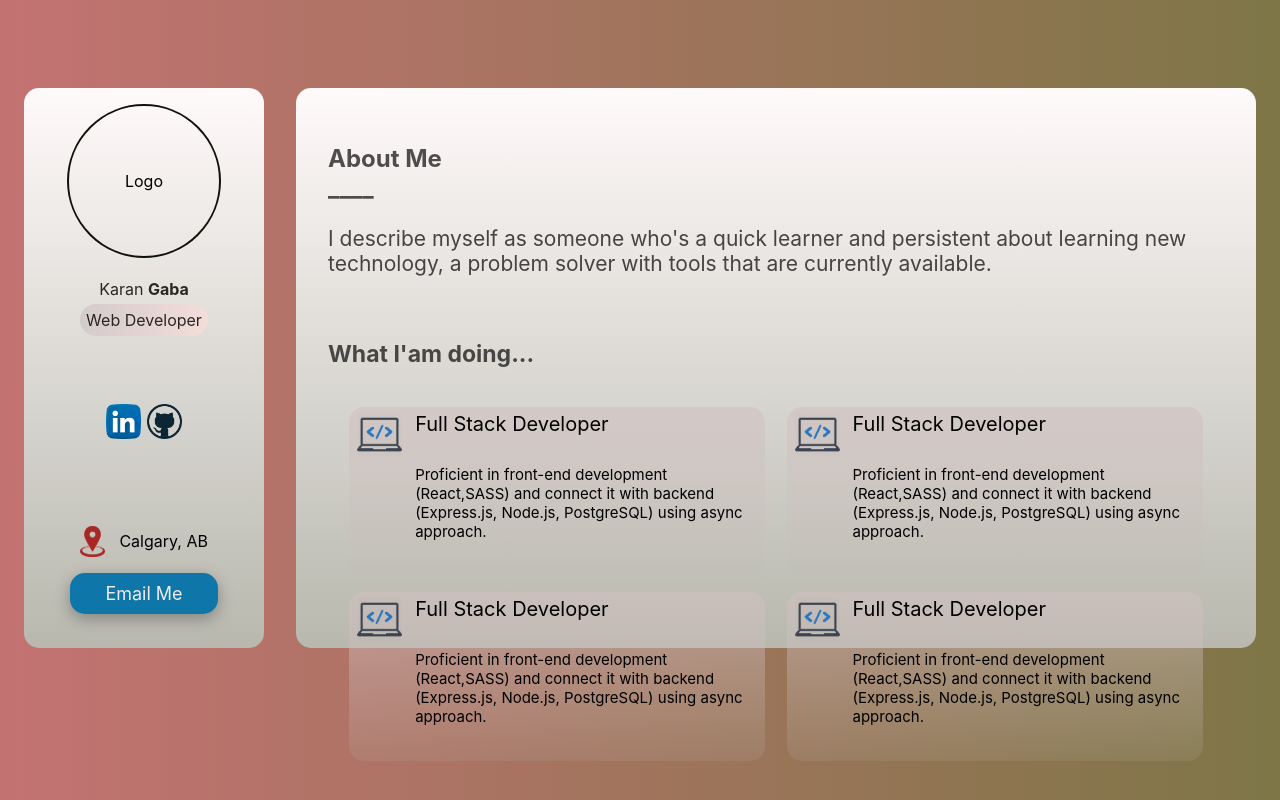
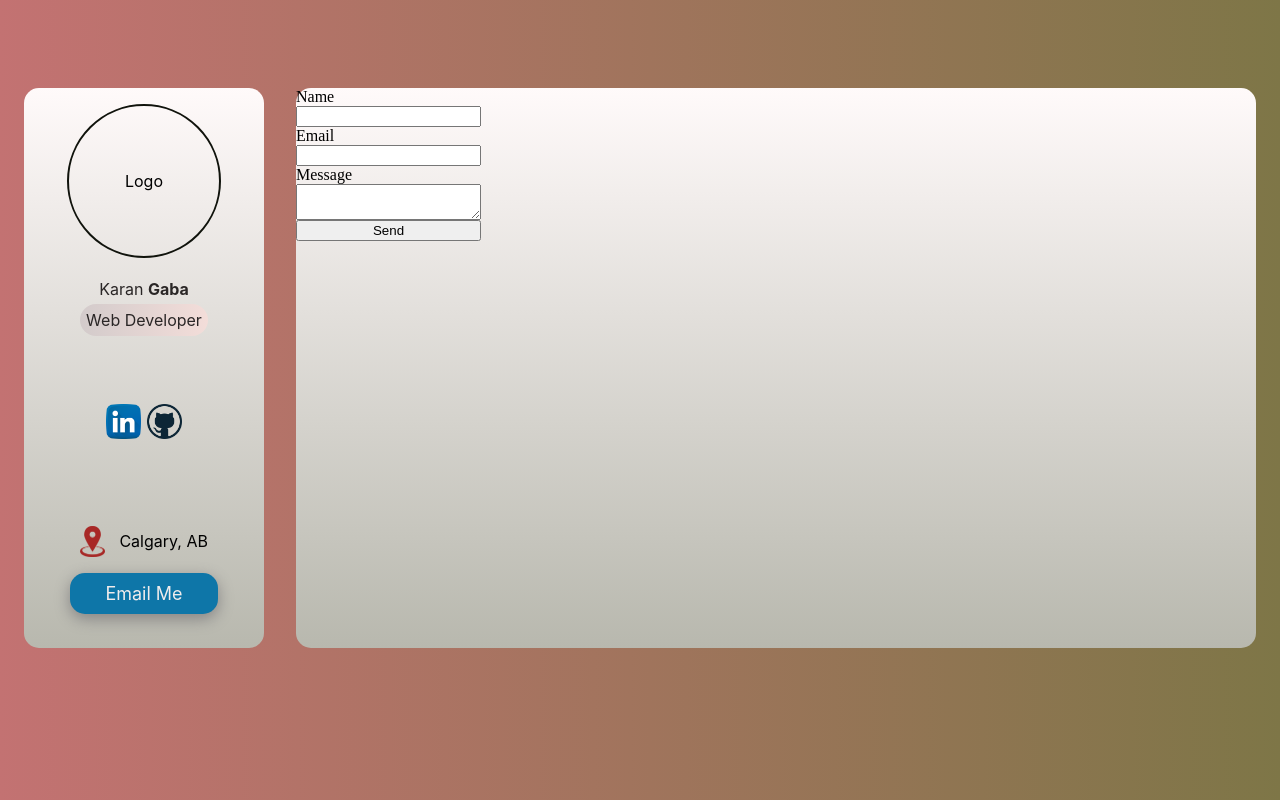
Before and after one commit to karanOO89/portfolio, a React (Create React App) app: page /email in a window 1280 px wide. Built offline with nearby package versions, Linux system fonts and the light colour scheme.

Commit message:
react router dom added

```diff
--- a/package.json
+++ b/package.json
@@ -6,9 +6,12 @@
     "@testing-library/jest-dom": "^5.11.4",
     "@testing-library/react": "^11.1.0",
     "@testing-library/user-event": "^12.1.10",
+    "emailjs-com": "^3.1.0",
     "node-sass": "^4.14.1",
     "react": "^17.0.2",
     "react-dom": "^17.0.2",
+    "react-router": "^5.2.0",
+    "react-router-dom": "^5.2.0",
     "react-scripts": "4.0.3",
     "web-vitals": "^1.0.1"
   },
--- a/src/App.js
+++ b/src/App.js
@@ -1,17 +1,25 @@
-import './App.scss';
-import RightBody from './RightBody';
-import SideNav from './SideNav';
+import "./App.scss";
+import SideNav from "./SideNav";
+import RightBody from "./RightBody";
+import EmailForm from "./EmailForm";
+import { BrowserRouter as Router, Route, Switch } from "react-router-dom";
 
 function App() {
+
   return (
-    <div className="App">
-      <div>
-        <SideNav />
+    <Router>
+      <div className="App">
+        <div>
+          <SideNav />
+        </div>
+        <div className="rightBody">
+          <Switch>
+            <Route path="/email" component={EmailForm}></Route>
+            <Route path="/" component={RightBody}></Route>
+          </Switch>
+        </div>
       </div>
-      <div>
-        <RightBody />
-      </div>
-    </div>
+    </Router>
   );
 }
 
--- /dev/null
+++ b/src/EmailForm.js
@@ -0,0 +1,39 @@
+import "./emailForm.scss";
+import React from "react";
+import emailjs from "emailjs-com";
+
+const EmailForm = (props) => {
+  function sendEmail(e) {
+    e.preventDefault();
+
+    emailjs
+      .sendForm("YOUR_SERVICE_ID", "YOUR_TEMPLATE_ID", e.target, "YOUR_USER_ID")
+      .then(
+        (result) => {
+          console.log(result.text);
+        },
+        (error) => {
+          console.log(error.text);
+        }
+      );
+  }
+
+  return (
+      <div>
+
+    <form className="contact-form" onSubmit={sendEmail}>
+      <input type="hidden" name="contact_number" />
+      <label>Name</label>
+      <input type="text" name="user_name" />
+      <label>Email</label>
+      <input type="email" name="user_email" />
+      <label>Message</label>
+      <textarea name="message" />
+      <input type="submit" value="Send" />
+    </form>
+
+      </div>
+  );
+};
+
+export default EmailForm;
--- a/src/RightBody.js
+++ b/src/RightBody.js
@@ -1,7 +1,7 @@
-import "./RightBody.scss";
+import "./rightBody.scss";
+
 const RightBody = (props) => {
   return (
-    <div className="rightBody">
     <div className="content">
       <div className="intro">
         <p className="about">
@@ -83,7 +83,7 @@ const RightBody = (props) => {
         </div>
       </div>
     </div>
-    </div>
   );
 };
+
 export default RightBody;
--- a/src/RightBody.scss
+++ /dev/null
@@ -1,98 +0,0 @@
-.rightBody {
-  width: 60em;
-  background-image: linear-gradient(180deg, snow, rgb(184, 184, 174));
-  height: 35em;
-  border-radius: 15px;
-  display: flex;
-  flex-direction: column;
-  justify-content: flex-start;
-  align-items: flex-start;
-  .content {
-    margin: 2em;
-    .intro {
-      .about {
-        opacity: 0.68;
-        font-size: x-large;
-        font-family: -apple-system, BlinkMacSystemFont, "Segoe UI", Roboto,
-          Oxygen, Ubuntu, Cantarell, "Open Sans", "Helvetica Neue", sans-serif;
-      }
-      .desc {
-        opacity: 0.7;
-        font-size: 21px;
-        font-family: -apple-system, BlinkMacSystemFont, "Segoe UI", Roboto,
-          Oxygen, Ubuntu, Cantarell, "Open Sans", "Helvetica Neue", sans-serif;
-      }
-    }
-    .query {
-      opacity: 0.68;
-      margin-top: 4em;
-      p {
-        font-family: -apple-system, BlinkMacSystemFont, "Segoe UI", Roboto;
-        font-size: 23px;
-      }
-    }
-    .midDesc {
-      padding-top: 1em;
-      display: flex;
-      justify-content: space-evenly;
-      img {
-        width: 45px;
-        height: 45px;
-        padding-right: 0.8em;
-        margin-top: 5px;
-      }
-      div {
-        display: flex;
-        justify-content: flex-start;
-        background-image: linear-gradient(
-          180deg,
-          rgba(209, 191, 191, 0.555),
-          rgba(184, 184, 174, 0.13)
-        );
-        padding-left: 0.5em;
-        padding-right: 0.5em;
-
-        width: 25em;
-        border-radius: 15px;
-
-        p {
-          font-family: -apple-system, BlinkMacSystemFont, "Segoe UI", Roboto,
-            Oxygen, Ubuntu, Cantarell, "Open Sans", "Helvetica Neue", sans-serif;
-
-          margin-top: 5px;
-        }
-      }
-    }
-    .bottomDesc {
-      padding-top: 1em;
-      display: flex;
-      justify-content: space-evenly;
-      img {
-        width: 45px;
-        height: 45px;
-        padding-right: 0.8em;
-        margin-top: 5px;
-      }
-      div {
-        display: flex;
-        justify-content: flex-start;
-        background-image: linear-gradient(
-          180deg,
-          rgba(209, 191, 191, 0.555),
-          rgba(184, 184, 174, 0.13)
-        );
-
-        padding-left: 0.5em;
-        padding-right: 0.5em;
-        width: 25em;
-        border-radius: 15px;
-        p {
-          font-family: -apple-system, BlinkMacSystemFont, "Segoe UI", Roboto,
-            Oxygen, Ubuntu, Cantarell, "Open Sans", "Helvetica Neue", sans-serif;
-
-          margin-top: 5px;
-        }
-      }
-    }
-  }
-}
--- a/src/SideNav.js
+++ b/src/SideNav.js
@@ -1,6 +1,10 @@
 import "./SideNav.scss";
-
+import { useHistory } from "react-router-dom";
 const SideNav = (props) => {
+  const history = useHistory();
+  const clickHandler = () => {
+    history.push("/email");
+  };
   return (
     <div className="sideNav">
       <div className="logo">Logo</div>
@@ -21,7 +25,7 @@ const SideNav = (props) => {
         <label>Calgary, AB</label>
       </div>
       <div className="email">
-        <button>Email Me </button>
+        <button onClick={clickHandler}>Email Me</button>
       </div>
     </div>
   );
--- /dev/null
+++ b/src/emailForm.scss
@@ -0,0 +1,5 @@
+form{
+    display: flex;
+    flex-direction: column;
+    // justify-content: center;
+}
--- /dev/null
+++ b/src/rightBody.scss
@@ -0,0 +1,100 @@
+.rightBody {
+        width: 60em;
+        background-image: linear-gradient(180deg, snow, rgb(184, 184, 174));
+        height: 35em;
+        border-radius: 15px;
+        display: flex;
+        flex-direction: column;
+        justify-content: flex-start;
+        align-items: flex-start;
+
+
+    .content {
+      margin: 2em;
+      .intro {
+        .about {
+          opacity: 0.68;
+          font-size: x-large;
+          font-family: -apple-system, BlinkMacSystemFont, "Segoe UI", Roboto,
+            Oxygen, Ubuntu, Cantarell, "Open Sans", "Helvetica Neue", sans-serif;
+        }
+        .desc {
+          opacity: 0.7;
+          font-size: 21px;
+          font-family: -apple-system, BlinkMacSystemFont, "Segoe UI", Roboto,
+            Oxygen, Ubuntu, Cantarell, "Open Sans", "Helvetica Neue", sans-serif;
+        }
+      }
+      .query {
+        opacity: 0.68;
+        margin-top: 4em;
+        p {
+          font-family: -apple-system, BlinkMacSystemFont, "Segoe UI", Roboto;
+          font-size: 23px;
+        }
+      }
+      .midDesc {
+        padding-top: 1em;
+        display: flex;
+        justify-content: space-evenly;
+        img {
+          width: 45px;
+          height: 45px;
+          padding-right: 0.8em;
+          margin-top: 5px;
+        }
+        div {
+          display: flex;
+          justify-content: flex-start;
+          background-image: linear-gradient(
+            180deg,
+            rgba(209, 191, 191, 0.555),
+            rgba(184, 184, 174, 0.13)
+          );
+          padding-left: 0.5em;
+          padding-right: 0.5em;
+
+          width: 25em;
+          border-radius: 15px;
+
+          p {
+            font-family: -apple-system, BlinkMacSystemFont, "Segoe UI", Roboto,
+              Oxygen, Ubuntu, Cantarell, "Open Sans", "Helvetica Neue", sans-serif;
+
+            margin-top: 5px;
+          }
+        }
+      }
+      .bottomDesc {
+        padding-top: 1em;
+        display: flex;
+        justify-content: space-evenly;
+        img {
+          width: 45px;
+          height: 45px;
+          padding-right: 0.8em;
+          margin-top: 5px;
+        }
+        div {
+          display: flex;
+          justify-content: flex-start;
+          background-image: linear-gradient(
+            180deg,
+            rgba(209, 191, 191, 0.555),
+            rgba(184, 184, 174, 0.13)
+          );
+
+          padding-left: 0.5em;
+          padding-right: 0.5em;
+          width: 25em;
+          border-radius: 15px;
+          p {
+            font-family: -apple-system, BlinkMacSystemFont, "Segoe UI", Roboto,
+              Oxygen, Ubuntu, Cantarell, "Open Sans", "Helvetica Neue", sans-serif;
+
+            margin-top: 5px;
+          }
+        }
+      }
+    }
+  }
```
Also changed, not shown: 1 other file (tests, documents, lock files or other folders). Lines whose indentation alone changed are shown as unchanged.
